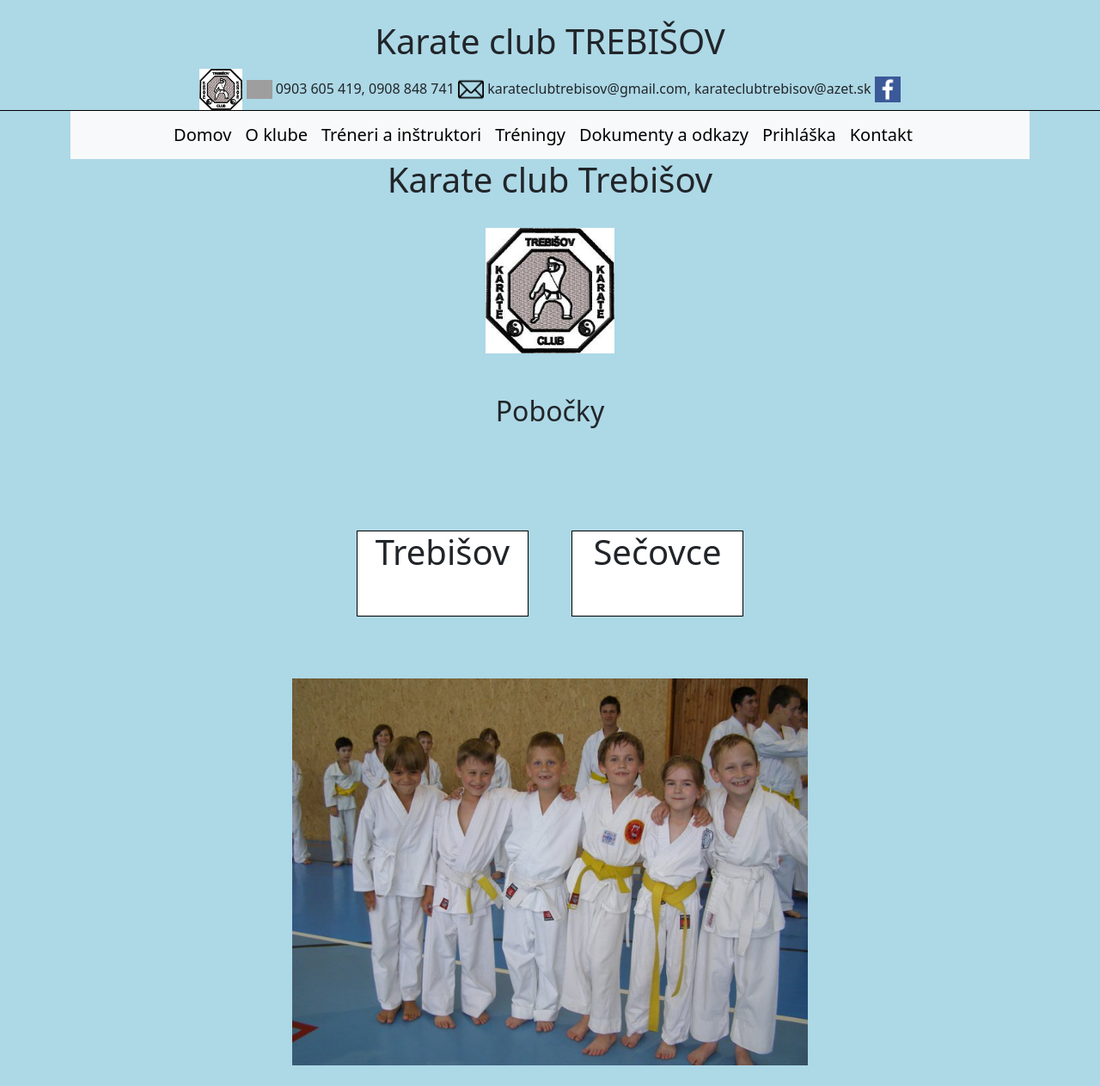
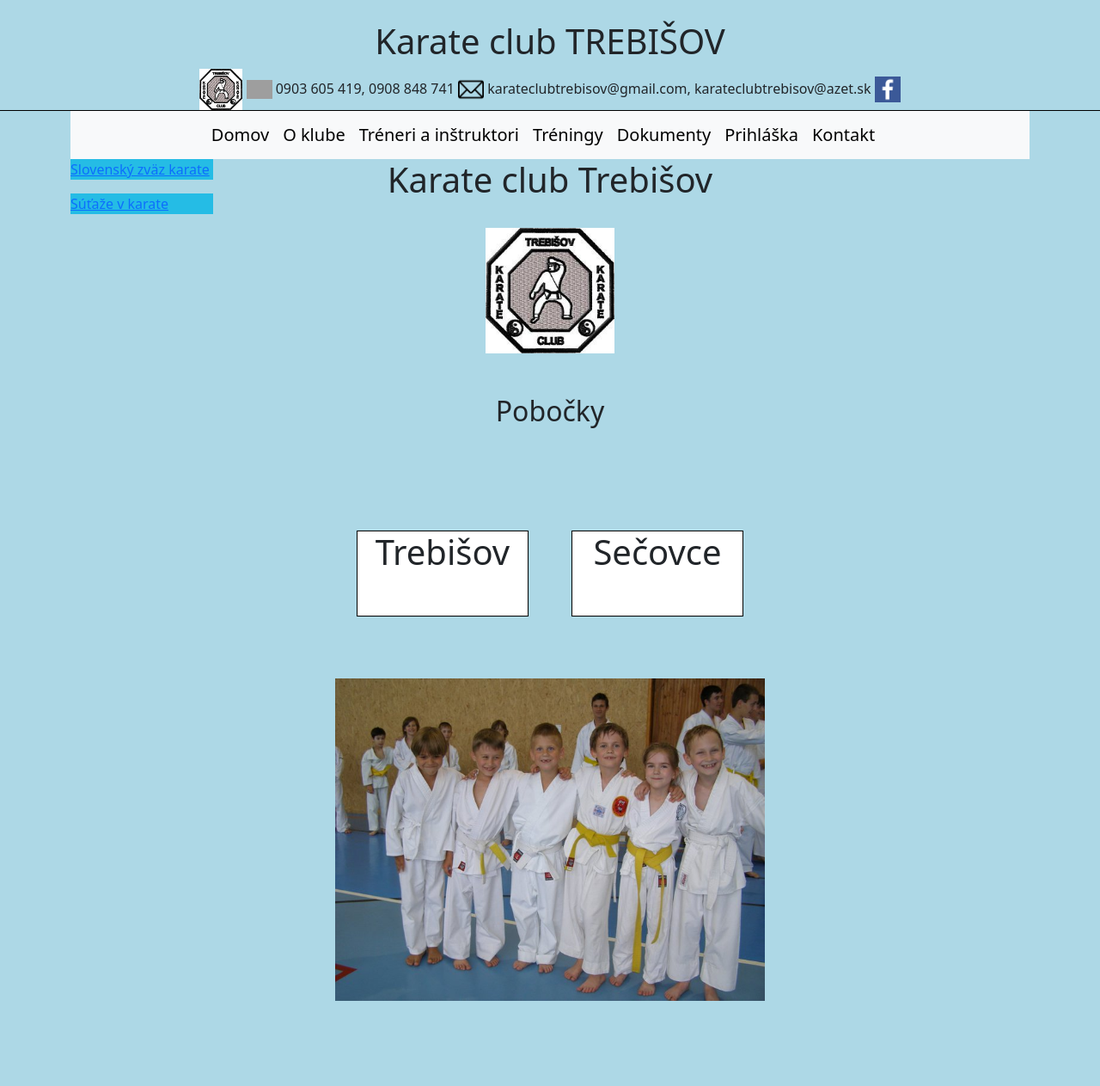
Before and after one commit to jarocomp/karatetv, a Django app: page / in a window 1280 px wide. Shown: the whole page at 86% size. After the commit the page ends 1164 px from the top, so only its background shows below. Run offline with Django 5.2, Linux system fonts and the light colour scheme; grey boxes are pictures that could not be loaded.

Commit message:
side list added

```diff
--- a/karateweb/karatetv/static/css/karatetv.css
+++ b/karateweb/karatetv/static/css/karatetv.css
@@ -16,7 +16,7 @@ body {
 
   }
 
-.container h1 {
+.container h1,h2 {
     text-align: center;
 
  }
@@ -34,6 +34,8 @@ body {
     display: flex;
     justify-content: center;
     margin-top: 120px;
+
+
 
    }
 
@@ -96,3 +98,12 @@ trebisov h1{
     display: inline-block;
     margin-left: 50px;
    }
+
+   .odkazy_bg {
+    width: 100%;
+    background-color: #25bce5;
+  }
+  .videa_bg {
+    width: 100%;
+    background-color: #25bce5;
+  }
--- a/karateweb/karatetv/templates/karatetv/base.html
+++ b/karateweb/karatetv/templates/karatetv/base.html
@@ -37,10 +37,36 @@
   <main>
    <div class="container">
    {% include 'karatetv/navbar.html' %}
-   {% block content %}
+   <div class ="row">
 
-   {% endblock %}
+    <div class ="col-sm-2">
+
+      <div class="odkazy_bg"><a href="https://www.karate.sk/"><p>Slovenský zväz karate</p></a>
+
+      </div>
+      <div class="odkazy_bg"><a href="https://www.sutazekarate.sk/"><p>Súťaže v  karate</p></a>
+
+      </div>
+
+    </div>
+
+
+    <div class ="col-sm-8">
+    {% block content %}
+
+    {% endblock %}
+
    </div>
+
+
+
+
+  </div>
+
+
+   </div>
+
+
 
 
   </main>
--- a/karateweb/karatetv/templates/karatetv/domov.html
+++ b/karateweb/karatetv/templates/karatetv/domov.html
@@ -18,12 +18,18 @@
         <a class="navbar-brand" href="{% url 'secovce' %} "><h1>Sečovce</h1>
      </div>
     </div>
+
+
+
+
+
+
   </br>
 
 </br>
 </br>
 
 
-    <center><img src="{% static 'images/karate_deti.jpg'  %}" alt="karate3" width="600", hight="300" ></center>
+    <center><img src="{% static 'images/karate_deti.jpg'  %}" alt="karate3" width="500", hight="300" ></center>
 </br>
 {% endblock %}
--- a/karateweb/karatetv/templates/karatetv/navbar.html
+++ b/karateweb/karatetv/templates/karatetv/navbar.html
@@ -16,7 +16,7 @@
       <a class="navbar-brand" href="{% url 'treningy' %} ">Tréningy</a>
       <button class="navbar-toggler" type="button" data-bs-toggle="collapse" data-bs-target="#navbarSupportedContent" aria-controls="navbarSupportedContent" aria-expanded="false" aria-label="Toggle navigation">
         <span class="navbar-toggler-icon"></span>
-      </button><a class="navbar-brand" href="{% url 'dokumenty' %} ">Dokumenty a odkazy</a>
+      </button><a class="navbar-brand" href="{% url 'dokumenty' %} ">Dokumenty</a>
       <button class="navbar-toggler" type="button" data-bs-toggle="collapse" data-bs-target="#navbarSupportedContent" aria-controls="navbarSupportedContent" aria-expanded="false" aria-label="Toggle navigation">
         <span class="navbar-toggler-icon"></span>
       </button>
```
